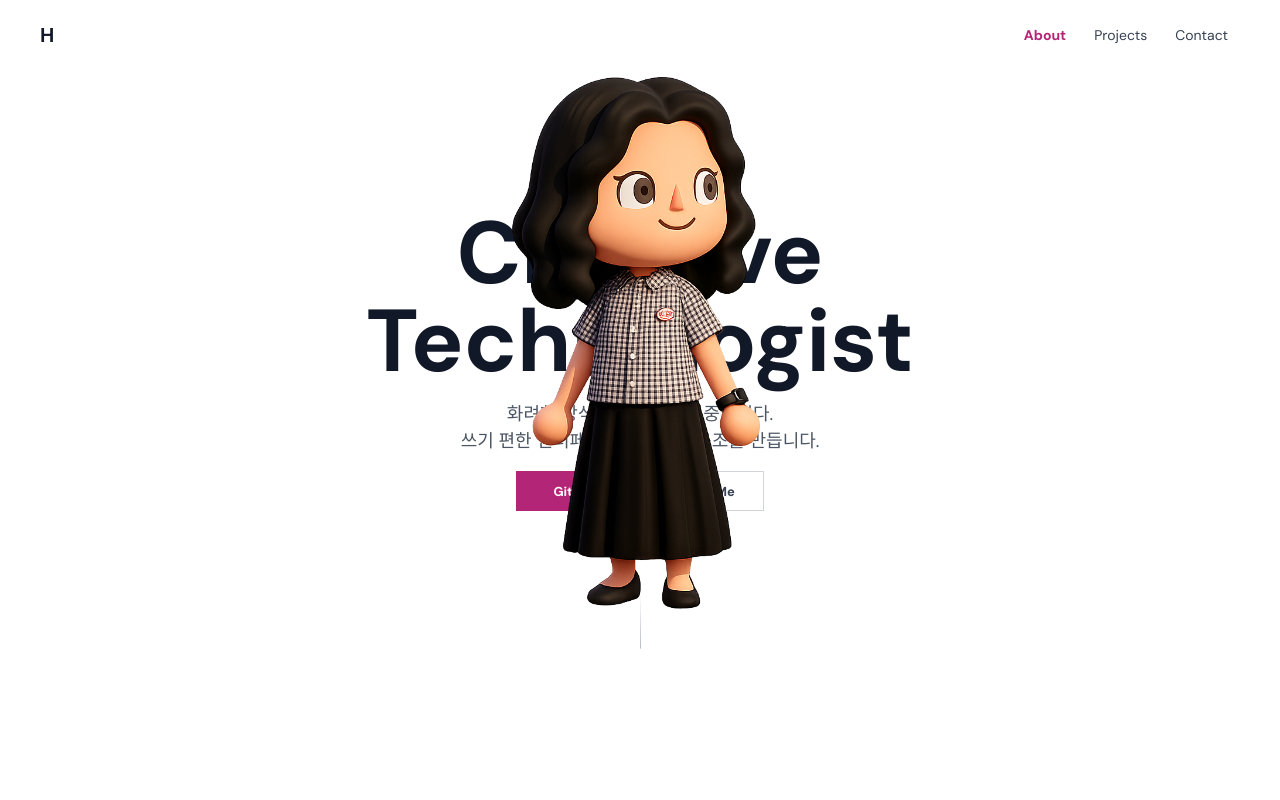
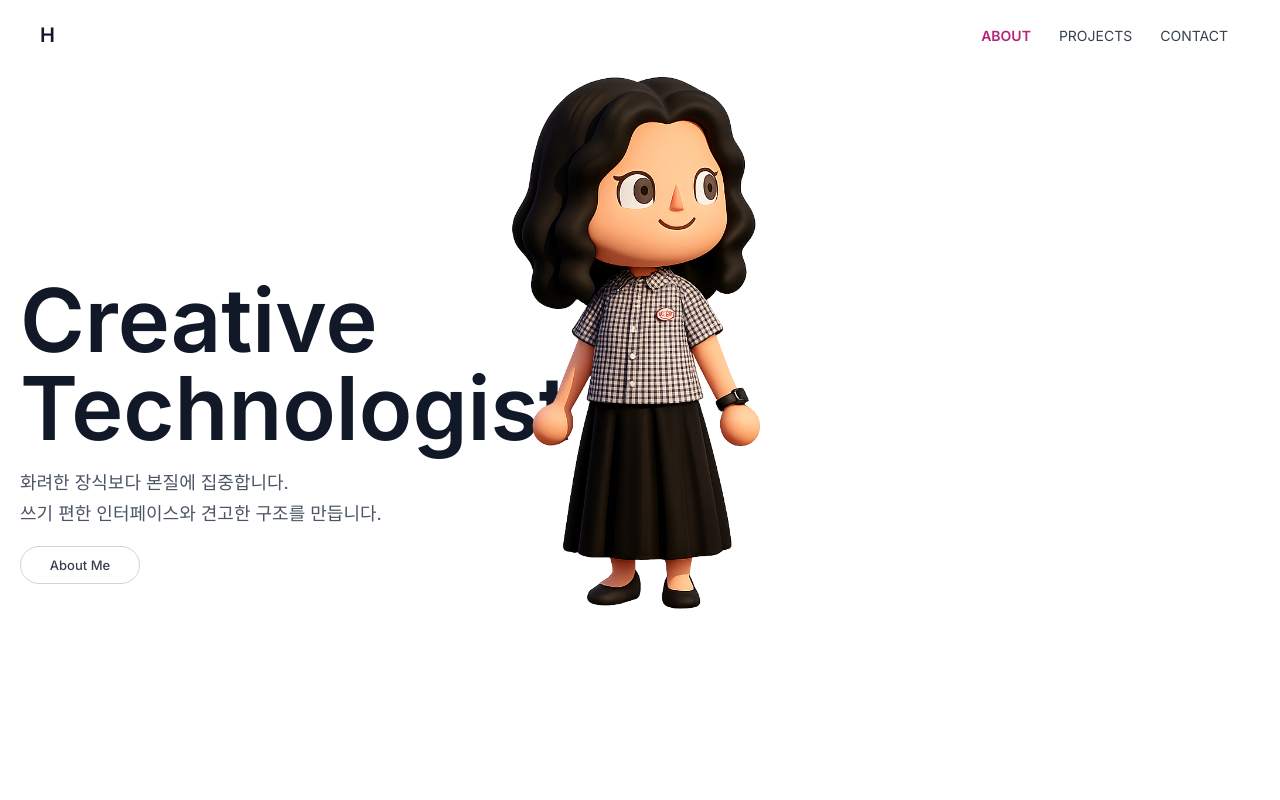
Before and after one commit to hyewon-h/hyewon-h.github.io, a React (Create React App) app: page / in a window 1280 px wide. Shown: the top 800 px of the page. Built offline with nearby package versions, Linux system fonts and the light colour scheme.

Commit message:
Inter 폰트 추가 및 기본 폰트 셋팅 변경

```diff
--- a/src/components/layout/Navigation/index.tsx
+++ b/src/components/layout/Navigation/index.tsx
@@ -2,9 +2,9 @@ import { memo } from "react";
 import * as S from "./style";
 
 export const NAV_ITEMS = [
-  { id: "about", label: "About" },
-  { id: "projects", label: "Projects" },
-  { id: "contact", label: "Contact" },
+  { id: "about", label: "ABOUT" },
+  { id: "projects", label: "PROJECTS" },
+  { id: "contact", label: "CONTACT" },
 ] as const;
 
 interface NavigationProps {
@@ -13,7 +13,11 @@ interface NavigationProps {
   onClose?: () => void;
 }
 
-const Navigation = ({ activeSection, onNavClick, onClose }: NavigationProps) => {
+const Navigation = ({
+  activeSection,
+  onNavClick,
+  onClose,
+}: NavigationProps) => {
   const handleClick = (id: string) => {
     onNavClick(id);
     onClose?.();
--- a/src/components/sections/Hero/index.tsx
+++ b/src/components/sections/Hero/index.tsx
@@ -16,21 +16,18 @@ const Hero = () => {
           <Img src={profile.avatar} alt="프로필 이미지" />
         </S.ProfileImg>
         <S.HeroContent>
-          <S.HeroName
-            dangerouslySetInnerHTML={{ __html: profile.nameEn }}
-            // className="noto-serif"
-          />
+          <S.HeroName dangerouslySetInnerHTML={{ __html: profile.nameEn }} />
           <S.HeroTagline
             dangerouslySetInnerHTML={{ __html: profile.tagline }}
           />
           <S.HeroCTA>
-            <S.CTAButton
+            {/* <S.CTAButton
               href={profile.github}
               target="_blank"
               rel="noopener noreferrer"
             >
               GitHub
-            </S.CTAButton>
+            </S.CTAButton> */}
             <S.CTAButtonOutline
               href="#about"
               onClick={(e) => {
@@ -43,12 +40,12 @@ const Hero = () => {
           </S.HeroCTA>
         </S.HeroContent>
 
-        <S.ScrollIndicator
+        {/* <S.ScrollIndicator
           onClick={handleScrollDown}
           aria-label="아래로 스크롤"
         >
           <S.ScrollLine />
-        </S.ScrollIndicator>
+        </S.ScrollIndicator> */}
       </S.HeroInner>
     </S.HeroSection>
   );
--- a/src/components/sections/Hero/style.ts
+++ b/src/components/sections/Hero/style.ts
@@ -41,10 +41,15 @@ export const HeroContent = styled.div`
   ${mixin.flex({ direction: "column", align: "center" })};
   gap: 16px;
   text-align: center;
+
+  @media ${({ theme }) => theme.media.pc} {
+    align-items: flex-start;
+    text-align: left;
+  }
 `;
 
 export const HeroName = styled.h1`
-  font-weight: 700;
+  font-weight: 600;
   font-size: 40px;
   line-height: 100%;
   color: ${({ theme }) => theme.colors.gray900};
@@ -59,16 +64,17 @@ export const HeroName = styled.h1`
 `;
 
 export const HeroTagline = styled.p`
-  font-size: 15px;
+  font-size: 14px;
   line-height: 150%;
   color: ${({ theme }) => theme.colors.gray600};
 
   @media ${({ theme }) => theme.media.smMax} {
-    font-size: ${mixin.pxToVw("15")};
+    font-size: ${mixin.pxToVw("14")};
   }
 
   @media ${({ theme }) => theme.media.pc} {
     font-size: 18px;
+    line-height: 170%;
   }
 `;
 
@@ -95,12 +101,11 @@ export const HeroCTA = styled.div`
 const baseButton = css`
   ${mixin.flex({ display: "inline-flex", align: "center", justify: "center" })};
   min-width: 120px;
-  height: 40px;
+  height: 38px;
   padding: 0 28px;
+  font-weight: 500;
   font-size: 13px;
-  font-weight: 600;
-  text-decoration: none;
-  cursor: pointer;
+  border-radius: 20px;
   transition: all 0.2s ease;
 `;
 
--- a/src/components/sections/Projects/components/texts/SectionTitle/index.tsx
+++ b/src/components/sections/Projects/components/texts/SectionTitle/index.tsx
@@ -10,9 +10,9 @@ type IProps = {
 
 const SectionTitle = ({ label, title, subTitle, className }: IProps) => (
   <S.TitleWrapper className={className}>
-    <S.Label>{label}</S.Label>
+    {label && <S.Label>{label}</S.Label>}
     <S.Title>{title}</S.Title>
-    <S.SubTitle>{subTitle}</S.SubTitle>
+    {subTitle && <S.SubTitle>{subTitle}</S.SubTitle>}
   </S.TitleWrapper>
 );
 
--- a/src/components/sections/Projects/style.ts
+++ b/src/components/sections/Projects/style.ts
@@ -251,7 +251,7 @@ export const WorkSubList = styled.ul`
       content: "·";
       position: absolute;
       left: 4px;
-      color: ${({ theme }) => theme.colors.primary};
+      color: ${({ theme }) => theme.colors.gray600};
       font-weight: 600;
     }
   }
--- a/src/styles/globalStyles.ts
+++ b/src/styles/globalStyles.ts
@@ -1,7 +1,7 @@
 import { createGlobalStyle } from "styled-components";
 
 export const GlobalStyles = createGlobalStyle`
-  @import url('https://fonts.googleapis.com/css2?family=Instrument+Serif:wght@400;700&family=DM+Sans:wght@400;500;700&family=Noto+Serif:ital,wght@0,400;0,700;1,400;1,700&display=swap');
+  @import url('https://fonts.googleapis.com/css2?family=Inter:wght@400;500;600;700;800&family=Instrument+Serif:wght@400;700&family=DM+Sans:wght@400;500;700&family=Noto+Serif:ital,wght@0,400;0,700;1,400;1,700&display=swap');
 
   /* ------------- reset */
   html,body,div,span,object,iframe,h1,h2,h3,h4,h5,h6,p,blockquote,pre,abbr,address,cite,code,del,dfn,em,img,ins,kbd,q,samp,small,strong,sub,sup,var,b,i,dl,dt,dd,ol,ul,li,
@@ -68,13 +68,16 @@ export const GlobalStyles = createGlobalStyle`
   }
 
   body,input,select,textarea,button {
-    font-family: 'DM Sans', "Pretendard Variable", Pretendard, -apple-system, BlinkMacSystemFont, "Apple SD Gothic Neo", Roboto, "Noto Sans KR", "Segoe UI", "Malgun Gothic", "Apple Color Emoji", "Segoe UI Emoji", "Segoe UI Symbol", sans-serif;
+    font-family: 'Inter', "Pretendard Variable", Pretendard, -apple-system, BlinkMacSystemFont, "Apple SD Gothic Neo", Roboto, "Noto Sans KR", "Segoe UI", "Malgun Gothic", "Apple Color Emoji", "Segoe UI Emoji", "Segoe UI Symbol", sans-serif;
     font-weight: 400;
+  }
+
+  .dm-sans {
+    font-family: 'DM Sans', sans-serif;
   }
 
   .instrument-serif {
     font-family: 'Instrument Serif', serif;
-    font-weight: 400;
   }
 
   .noto-serif {
```
